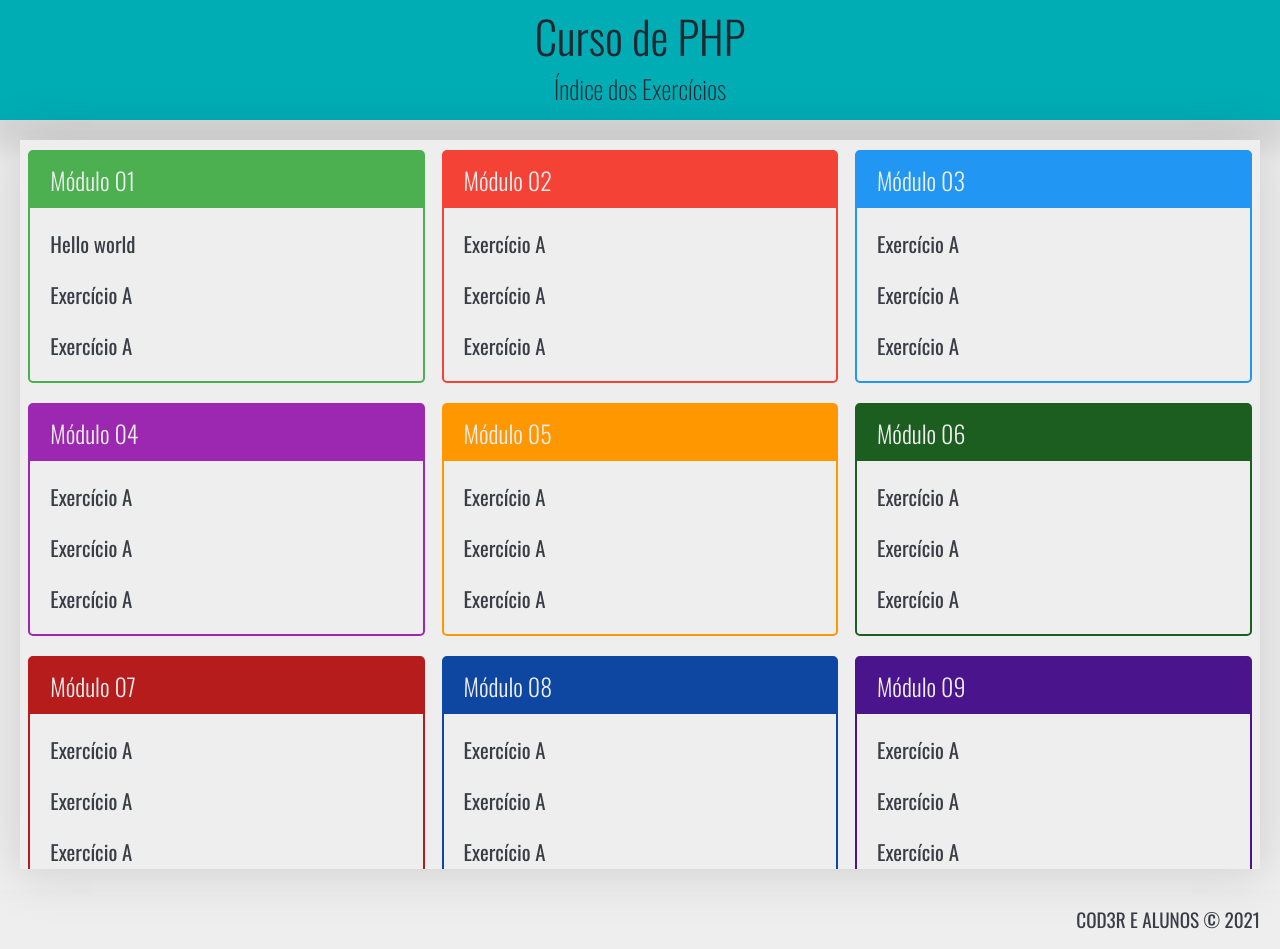
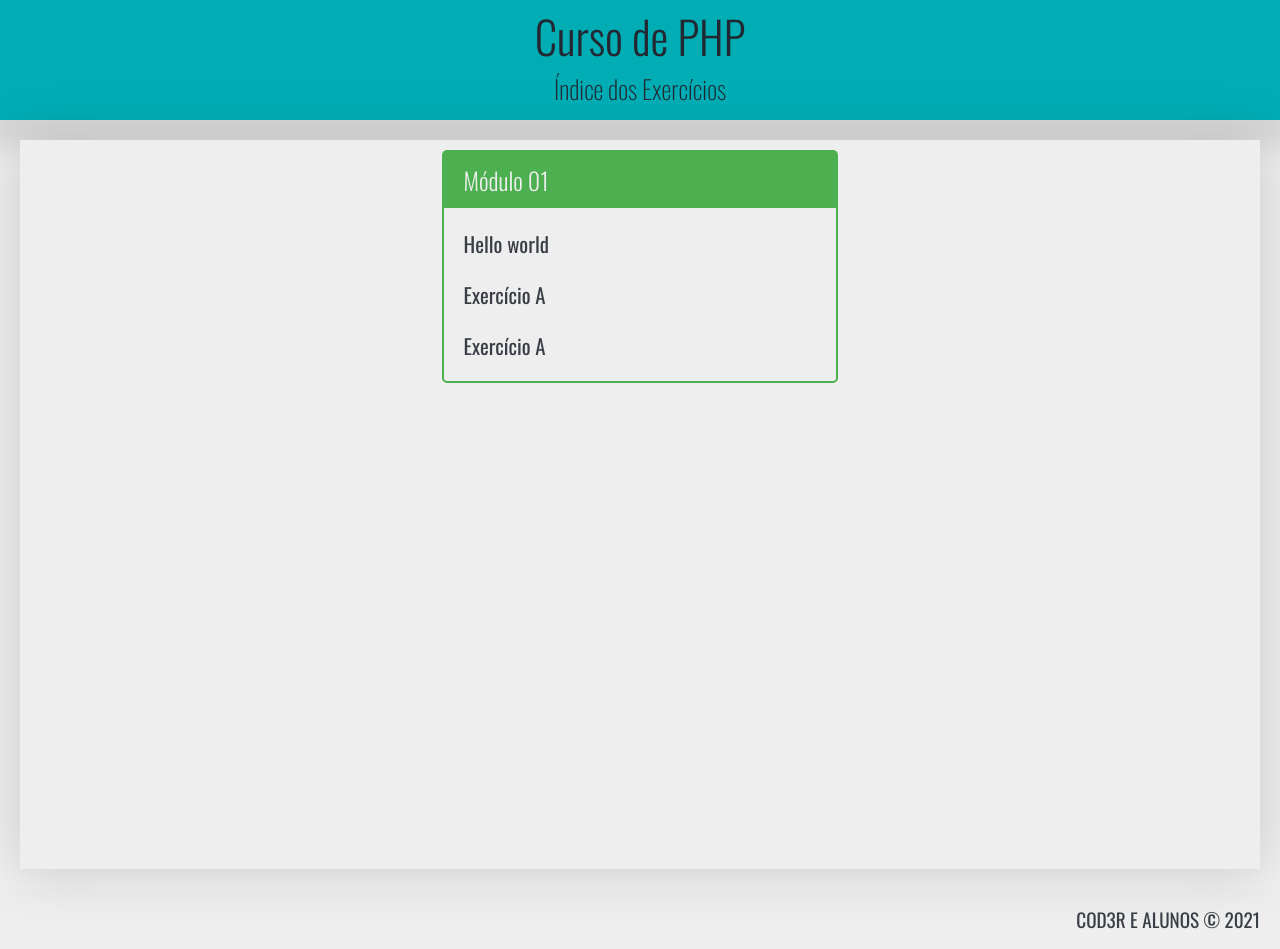
Before and after one commit to PauloHNDS/Curso-PHP, a PHP site: page / in a window 1280 px wide. Run offline with PHP 8.4, Linux system fonts and the light colour scheme.

```diff
--- a/index.php
+++ b/index.php
@@ -23,70 +23,6 @@
                         <li><a href="#">Exercício A</a></li>
                     </ul>
                 </div>
-                <div class="modulo vermelho">
-                    <h3>Módulo 02</h3>
-                    <ul>
-                        <li><a href="#">Exercício A</a></li>
-                        <li><a href="#">Exercício A</a></li>
-                        <li><a href="#">Exercício A</a></li>
-                    </ul>
-                </div>
-                <div class="modulo azul">
-                    <h3>Módulo 03</h3>
-                    <ul>
-                        <li><a href="#">Exercício A</a></li>
-                        <li><a href="#">Exercício A</a></li>
-                        <li><a href="#">Exercício A</a></li>
-                    </ul>
-                </div>
-                <div class="modulo roxo">
-                    <h3>Módulo 04</h3>
-                    <ul>
-                        <li><a href="#">Exercício A</a></li>
-                        <li><a href="#">Exercício A</a></li>
-                        <li><a href="#">Exercício A</a></li>
-                    </ul>
-                </div>
-                <div class="modulo laranja">
-                    <h3>Módulo 05</h3>
-                    <ul>
-                        <li><a href="#">Exercício A</a></li>
-                        <li><a href="#">Exercício A</a></li>
-                        <li><a href="#">Exercício A</a></li>
-                    </ul>
-                </div>
-                <div class="modulo verde-escuro">
-                    <h3>Módulo 06</h3>
-                    <ul>
-                        <li><a href="#">Exercício A</a></li>
-                        <li><a href="#">Exercício A</a></li>
-                        <li><a href="#">Exercício A</a></li>
-                    </ul>
-                </div>
-                <div class="modulo vermelho-escuro">
-                    <h3>Módulo 07</h3>
-                    <ul>
-                        <li><a href="#">Exercício A</a></li>
-                        <li><a href="#">Exercício A</a></li>
-                        <li><a href="#">Exercício A</a></li>
-                    </ul>
-                </div>
-                <div class="modulo azul-escuro">
-                    <h3>Módulo 08</h3>
-                    <ul>
-                        <li><a href="#">Exercício A</a></li>
-                        <li><a href="#">Exercício A</a></li>
-                        <li><a href="#">Exercício A</a></li>
-                    </ul>
-                </div>
-                <div class="modulo roxo-escuro">
-                    <h3>Módulo 09</h3>
-                    <ul>
-                        <li><a href="#">Exercício A</a></li>
-                        <li><a href="#">Exercício A</a></li>
-                        <li><a href="#">Exercício A</a></li>
-                    </ul>
-                </div>
             </nav>
         </div>
     </main>
```
